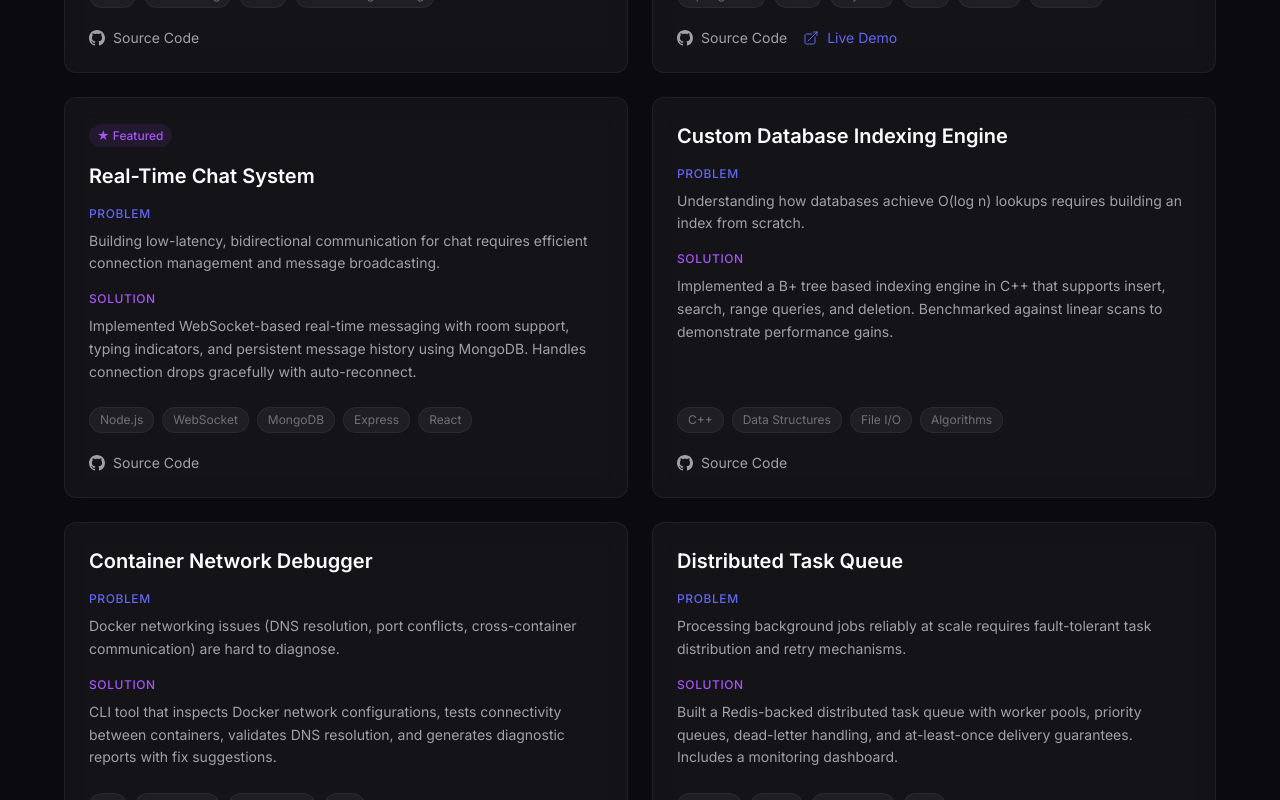
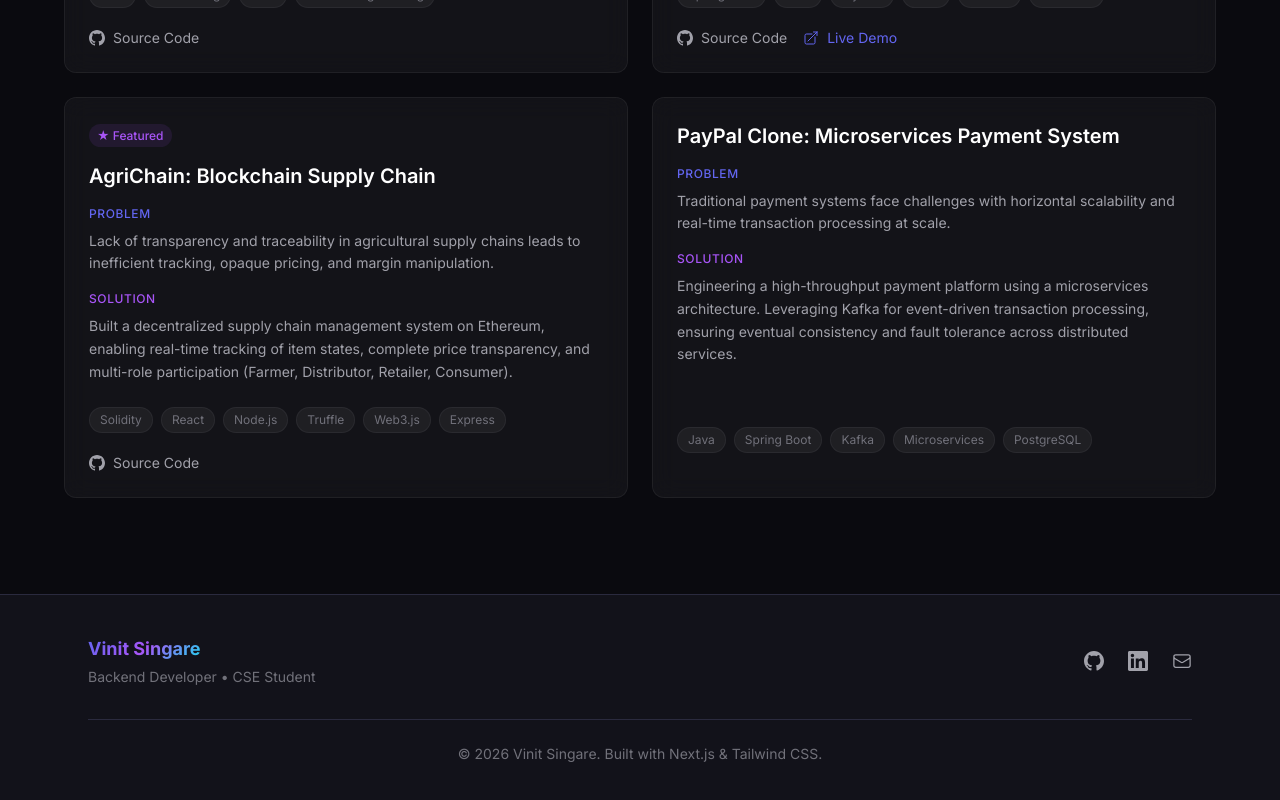
Before and after one commit to vinitsingare/vinitsingare-portfolio, a Next.js app: page /projects in a window 1280 px wide. Shown: the part 640-1440 px from the top of the page. Built offline with nearby package versions, Linux system fonts and the light colour scheme.

Commit message:
chore: remove template projects

```diff
--- a/src/data/projects.ts
+++ b/src/data/projects.ts
@@ -31,43 +31,6 @@
     featured: true,
   },
   {
-    title: "Real-Time Chat System",
-    problem:
-      "Building low-latency, bidirectional communication for chat requires efficient connection management and message broadcasting.",
-    solution:
-      "Implemented WebSocket-based real-time messaging with room support, typing indicators, and persistent message history using MongoDB. Handles connection drops gracefully with auto-reconnect.",
-    techStack: ["Node.js", "WebSocket", "MongoDB", "Express", "React"],
-    github: "https://github.com/vinitsingare/realtime-chat",
-    featured: true,
-  },
-  {
-    title: "Custom Database Indexing Engine",
-    problem:
-      "Understanding how databases achieve O(log n) lookups requires building an index from scratch.",
-    solution:
-      "Implemented a B+ tree based indexing engine in C++ that supports insert, search, range queries, and deletion. Benchmarked against linear scans to demonstrate performance gains.",
-    techStack: ["C++", "Data Structures", "File I/O", "Algorithms"],
-    github: "https://github.com/vinitsingare/btree-index",
-  },
-  {
-    title: "Container Network Debugger",
-    problem:
-      "Docker networking issues (DNS resolution, port conflicts, cross-container communication) are hard to diagnose.",
-    solution:
-      "CLI tool that inspects Docker network configurations, tests connectivity between containers, validates DNS resolution, and generates diagnostic reports with fix suggestions.",
-    techStack: ["Go", "Docker API", "Networking", "CLI"],
-    github: "https://github.com/vinitsingare/container-net-debug",
-  },
-  {
-    title: "Distributed Task Queue",
-    problem:
-      "Processing background jobs reliably at scale requires fault-tolerant task distribution and retry mechanisms.",
-    solution:
-      "Built a Redis-backed distributed task queue with worker pools, priority queues, dead-letter handling, and at-least-once delivery guarantees. Includes a monitoring dashboard.",
-    techStack: ["Node.js", "Redis", "TypeScript", "Bull"],
-    github: "https://github.com/vinitsingare/task-queue",
-  },
-  {
     title: "AgriChain: Blockchain Supply Chain",
     problem:
       "Lack of transparency and traceability in agricultural supply chains leads to inefficient tracking, opaque pricing, and margin manipulation.",
```
